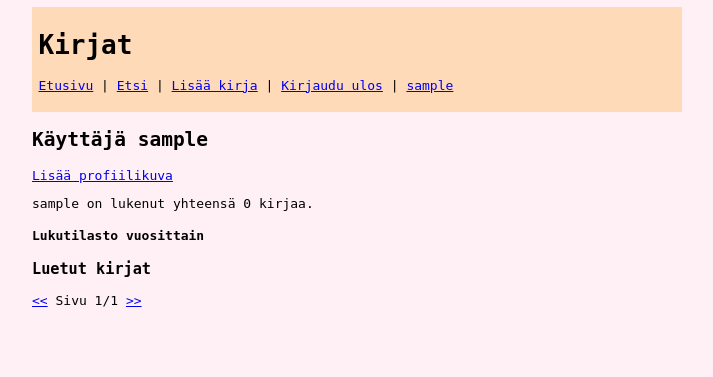
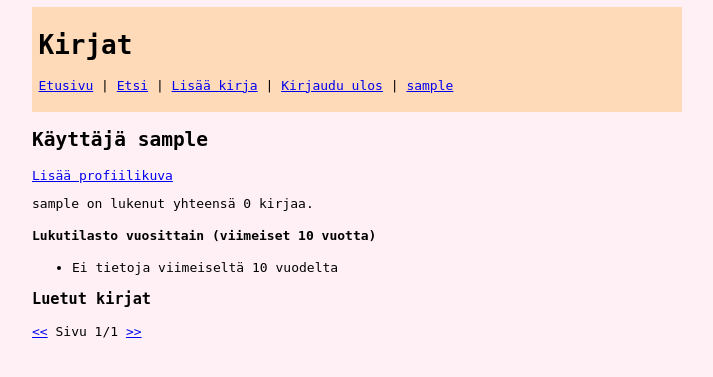
Before and after one commit to rantanenmartta/books, a Flask app: page /user/1 in a window 1280 px wide. Shown: the top 377 px of the page, without its empty margins (283-996 px from the left). Run offline with Flask 3, Linux system fonts and the light colour scheme; the visitor is signed in with stand-in values (Sample User, id 1); data comes from the database, SQL or seed files in the repository; data that the repository does not hold is empty.

Commit message:
Show only statistics on books read last 10 years

```diff
--- a/items.py
+++ b/items.py
@@ -1,4 +1,5 @@
 import db
+import datetime
 
 def add_item(book_name, writer_name, pub_year, description, user_id, read_year, classes):
     sql = """INSERT INTO books (book_name, writer_name, pub_year, description, user_id, read_year)
@@ -153,9 +154,12 @@ def count_books_by_year(user_id, year):
     return db.query(sql, [user_id, year])[0][0]
 
 def books_grouped_by_year(user_id):
+    current_year = datetime.date.today().year
+    start_year = current_year - 9
     sql = """SELECT read_year, COUNT(*) AS count
             FROM books
             WHERE user_id = ? AND read_year IS NOT NULL
+            AND read_year >= ?
             GROUP BY read_year
             ORDER BY read_year DESC"""
-    return db.query(sql, [user_id])
+    return db.query(sql, [user_id, start_year])
--- a/templates/show_user.html
+++ b/templates/show_user.html
@@ -25,7 +25,7 @@
    {{ user.username }} on lukenut yhteensä {{ items | count }} {{"kirjan" if items|count == 1 else "kirjaa"}}.
 </p>
 
-<h4>Lukutilasto vuosittain</h4>
+<h4>Lukutilasto vuosittain (viimeiset 10 vuotta)</h4>
 <ul>
 {% for row in year_counts %}
    {% if row[1] == 1 %}
@@ -34,8 +34,7 @@
    <li>{{ row[0] }}: {{ row[1] }} kirjaa</li>
    {% endif %}
 {% else %}
-   <p>
-   </p>
+   <li>Ei tietoja viimeiseltä 10 vuodelta</li>
 {% endfor %}
 </ul>
 
```
